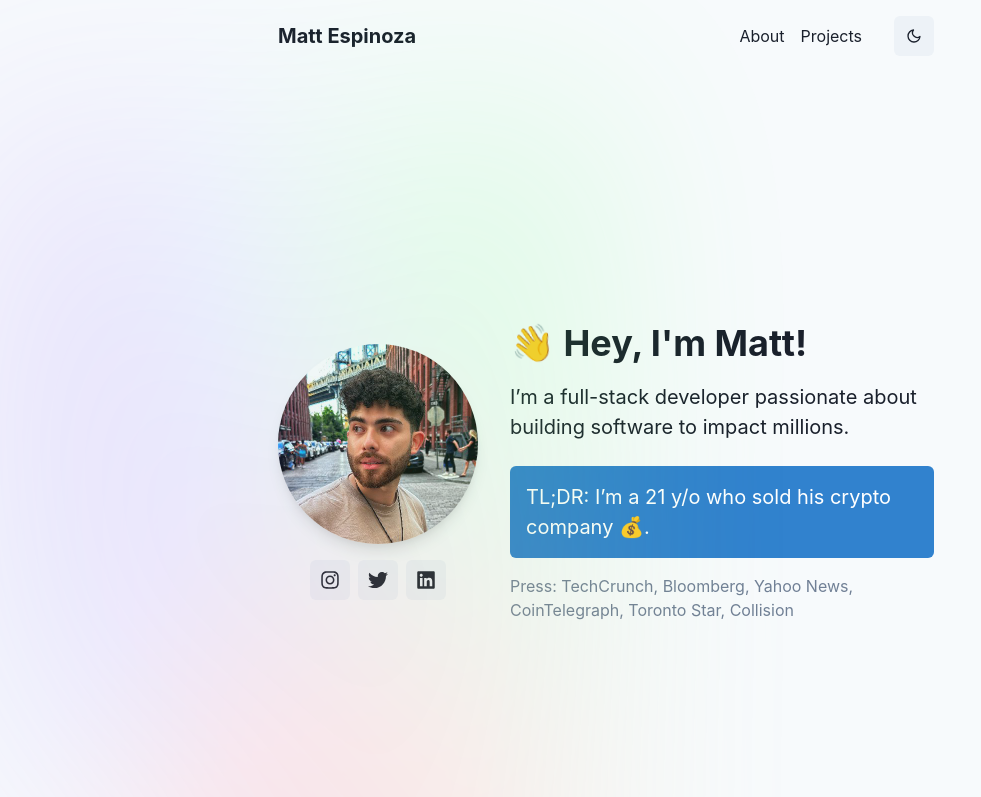
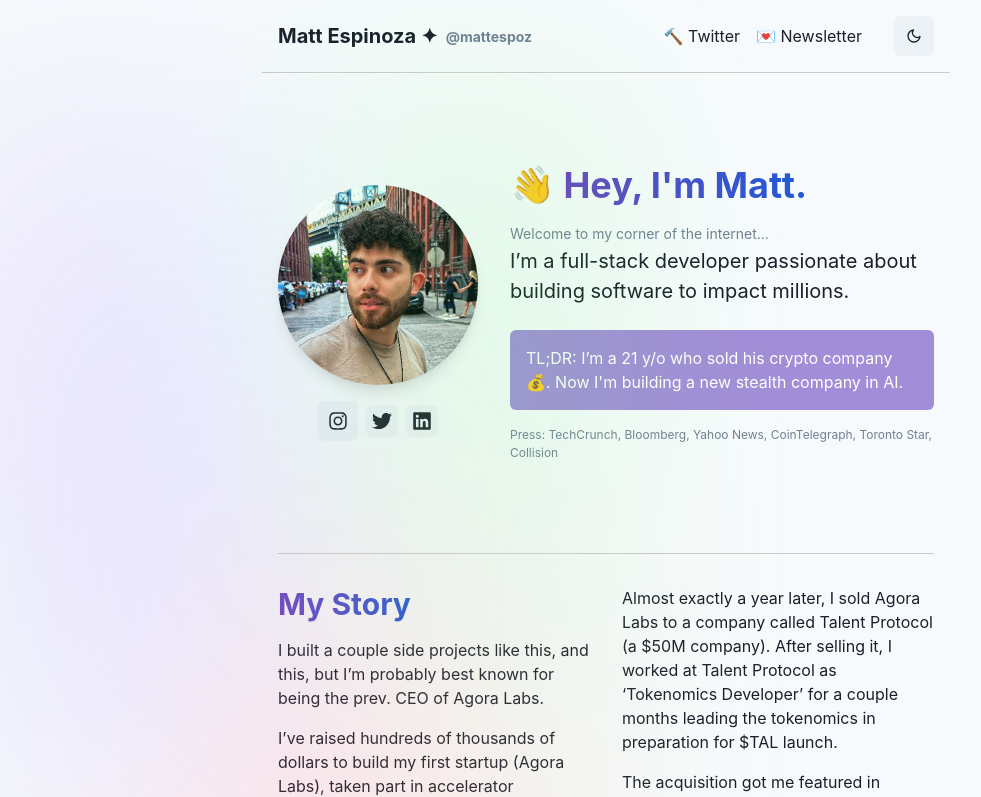
Before and after one commit to MattEspoz/personal-website, a Next.js app: page / in a window 1280 px wide. Shown: the top 797 px of the page, without its empty margins (34-1015 px from the left). Built offline with nearby package versions, Linux system fonts and the light colour scheme.

Commit message:
added my story

```diff
--- /dev/null
+++ b/src/components/HorizontalLine.tsx
@@ -0,0 +1,5 @@
+const HorizontalLine = () => {
+  return <hr style={{ width: "100%", borderTop: "1px solid #ccc" }} />;
+};
+
+export default HorizontalLine;
--- /dev/null
+++ b/src/components/MyStory.tsx
@@ -0,0 +1,48 @@
+import { Box, Heading, SimpleGrid, Text } from "@chakra-ui/react";
+
+const MyStorySection = () => {
+  return (
+    <Box py={8}>
+      <SimpleGrid columns={{ base: 1, md: 2 }} spacing={8}>
+        {/* Left Column */}
+        <Box>
+          <Heading as="h1" size="lg" mb={4}>
+            <Box
+              as="span"
+              bgGradient="linear(to-r, #6B46C1, #205AD5)"
+              bgClip="text"
+              display="inline"
+            >
+              My Story
+            </Box>
+          </Heading>
+          <Text fontSize="md" mb={4}>
+            I built a couple side projects like this, and this, but I’m probably
+            best known for being the prev. CEO of Agora Labs.
+          </Text>
+          <Text fontSize="md" mb={4}>
+            I’ve raised hundreds of thousands of dollars to build my first
+            startup (Agora Labs), taken part in accelerator programs, then
+            scaled the platform to thousands of users alongside my best friends.
+          </Text>
+        </Box>
+
+        {/* Right Column */}
+        <Box>
+          <Text fontSize="md" mb={4}>
+            Almost exactly a year later, I sold Agora Labs to a company called
+            Talent Protocol (a $50M company). After selling it, I worked at
+            Talent Protocol as ‘Tokenomics Developer’ for a couple months
+            leading the tokenomics in preparation for $TAL launch.
+          </Text>
+          <Text fontSize="md">
+            The acquisition got me featured in publications including Forbes,
+            Yahoo Finance, Bloomberg etc.
+          </Text>
+        </Box>
+      </SimpleGrid>
+    </Box>
+  );
+};
+
+export default MyStorySection;
--- a/src/components/ProfileSection.tsx
+++ b/src/components/ProfileSection.tsx
@@ -1,11 +1,11 @@
-// components/ProfileSection.tsx
 import { Box, Flex, Heading, HStack, IconButton, Text } from "@chakra-ui/react";
 import Image from "next/image";
+
 import { FaInstagram, FaLinkedin, FaTwitter } from "react-icons/fa";
 
 const ProfileSection = () => {
   return (
-    <Flex align="center" justify="center" height="100vh">
+    <Flex align="center" justify="center" height="60vh">
       {/* Left Column: Photo and Icons */}
       <Flex direction="column" align="center" justify="center" flex="2">
         <Box
@@ -30,11 +30,17 @@
             icon={<FaInstagram />}
             fontSize="xl"
           />
-          <IconButton aria-label="Twitter" icon={<FaTwitter />} fontSize="xl" />
+          <IconButton
+            aria-label="Twitter"
+            icon={<FaTwitter />}
+            fontSize="xl"
+            size="sm"
+          />
           <IconButton
             aria-label="LinkedIn"
             icon={<FaLinkedin />}
             fontSize="xl"
+            size="sm"
           />
         </HStack>
       </Flex>
@@ -45,22 +51,39 @@
           <span className="wave" role="img" aria-label="Waving Hand">
             👋
           </span>{" "}
-          Hey, I'm Matt!
+          <Box
+            as="span"
+            bgGradient="linear(to-r, #6B46C1, #205AD5)"
+            bgClip="text"
+            display="inline"
+          >
+            Hey, I'm Matt.
+          </Box>
         </Heading>
+        <Text fontSize="sm" color="gray.500" mt="5px" mb="2px">
+          Welcome to my corner of the internet...
+        </Text>
         <Text fontSize="xl">
           I’m a full-stack developer passionate about building software to
           impact millions.
         </Text>
 
         {/* Blue Section */}
-        <Box bg="blue.500" color="white" p={4} mt={6} borderRadius="md">
-          <Text fontSize="xl">
-            TL;DR: I’m a 21 y/o who sold his crypto company 💰.
+        <Box
+          bg="rgba(107, 70, 193, 0.6)"
+          color="white"
+          p={4}
+          mt={6}
+          borderRadius="md"
+        >
+          <Text fontSize="l">
+            TL;DR: I’m a 21 y/o who sold his crypto company 💰. Now I'm building
+            a new stealth company in AI.
           </Text>
         </Box>
 
         {/* Gray Section */}
-        <Text fontSize="md" color="gray.500" mt={4}>
+        <Text fontSize="xs" color="gray.500" mt={4}>
           Press: TechCrunch, Bloomberg, Yahoo News, CoinTelegraph, Toronto Star,
           Collision
         </Text>
--- a/src/components/layout/Header.tsx
+++ b/src/components/layout/Header.tsx
@@ -2,6 +2,7 @@
 import {
   Box,
   Flex,
+  Heading,
   IconButton,
   Link,
   Spacer,
@@ -14,20 +15,29 @@
 
   return (
     <Flex as="header" align="center" p={4}>
-      <Box>
+      <Flex direction="row" alignItems="center">
         {/* Your logo or brand */}
-        <Link href="/" fontSize="xl" fontWeight="bold">
-          Matt Espinoza
+        <Heading fontSize="xl" fontWeight="bold">
+          Matt Espinoza ✦
+        </Heading>
+        <Link
+          href="https://www.twitter.com/mattespoz"
+          fontSize="sm"
+          fontWeight="bold"
+          ml={2}
+          color="gray.500"
+        >
+          @mattespoz
         </Link>
-      </Box>
+      </Flex>
       <Spacer />
       <Box display={{ base: "none", md: "block" }}>
         {/* Your navigation links */}
-        <Link href="/about" mr={4}>
-          About
+        <Link href="https://www.twitter.com/mattespoz" mr={4}>
+          🔨 Twitter
         </Link>
         <Link href="/projects" mr={4}>
-          Projects
+          💌 Newsletter
         </Link>
       </Box>
       <Box ml={4}>
--- a/src/pages/_app.tsx
+++ b/src/pages/_app.tsx
@@ -1,5 +1,5 @@
 // _app.tsx
-import ProfileSection from "@/components/ProfileSection";
+import HorizontalLine from "@/components/HorizontalLine";
 import Footer from "@/components/layout/Footer";
 import Header from "@/components/layout/Header";
 import "@/styles/globals.css";
@@ -15,8 +15,11 @@
       <ChakraProvider theme={theme}>
         <div className="container">
           <Header />
+          <HorizontalLine />
 
           <Component {...pageProps} />
+
+          <HorizontalLine />
           <Footer />
         </div>
       </ChakraProvider>
--- a/src/pages/index.tsx
+++ b/src/pages/index.tsx
@@ -1,4 +1,6 @@
 // pages/index.tsx
+import HorizontalLine from "@/components/HorizontalLine";
+import MyStory from "@/components/MyStory";
 import ProfileSection from "@/components/ProfileSection";
 import { Box } from "@chakra-ui/react";
 import Head from "next/head";
@@ -13,6 +15,8 @@
       </Head>
 
       <ProfileSection />
+      <HorizontalLine />
+      <MyStory />
     </div>
   );
 }
```
